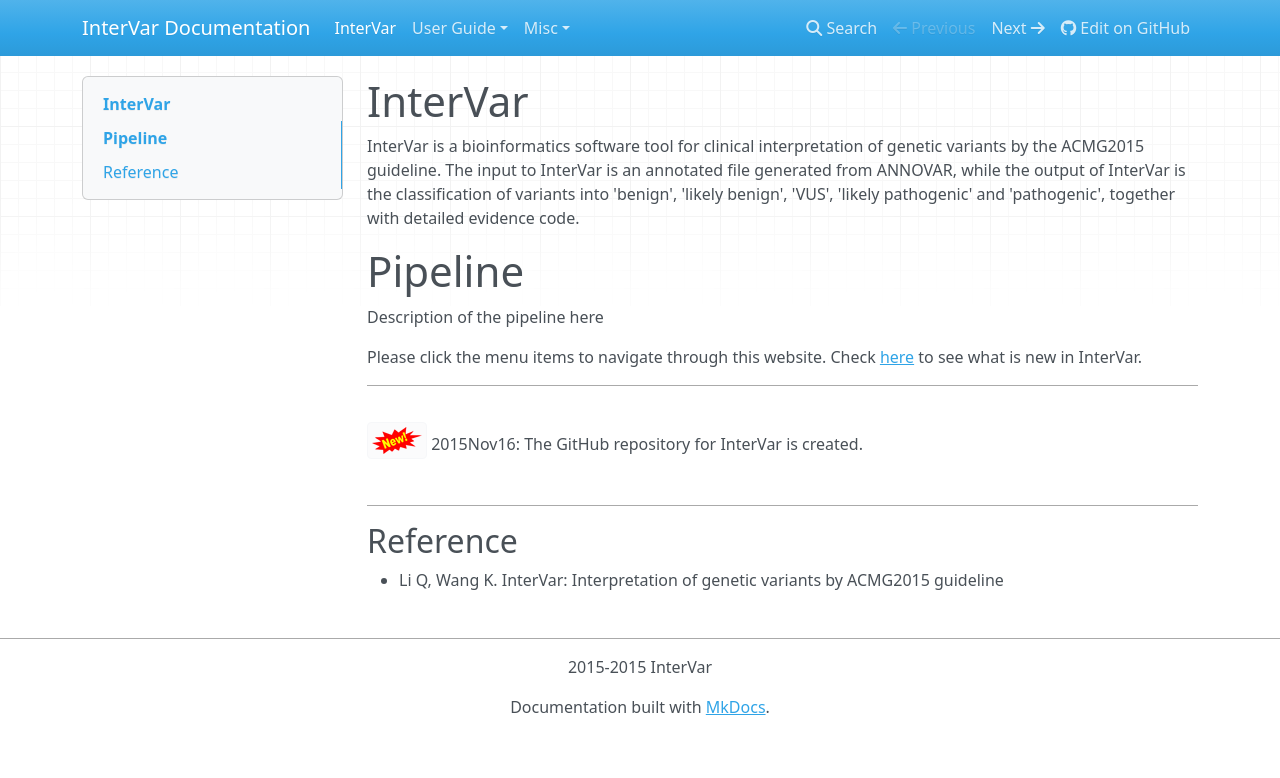
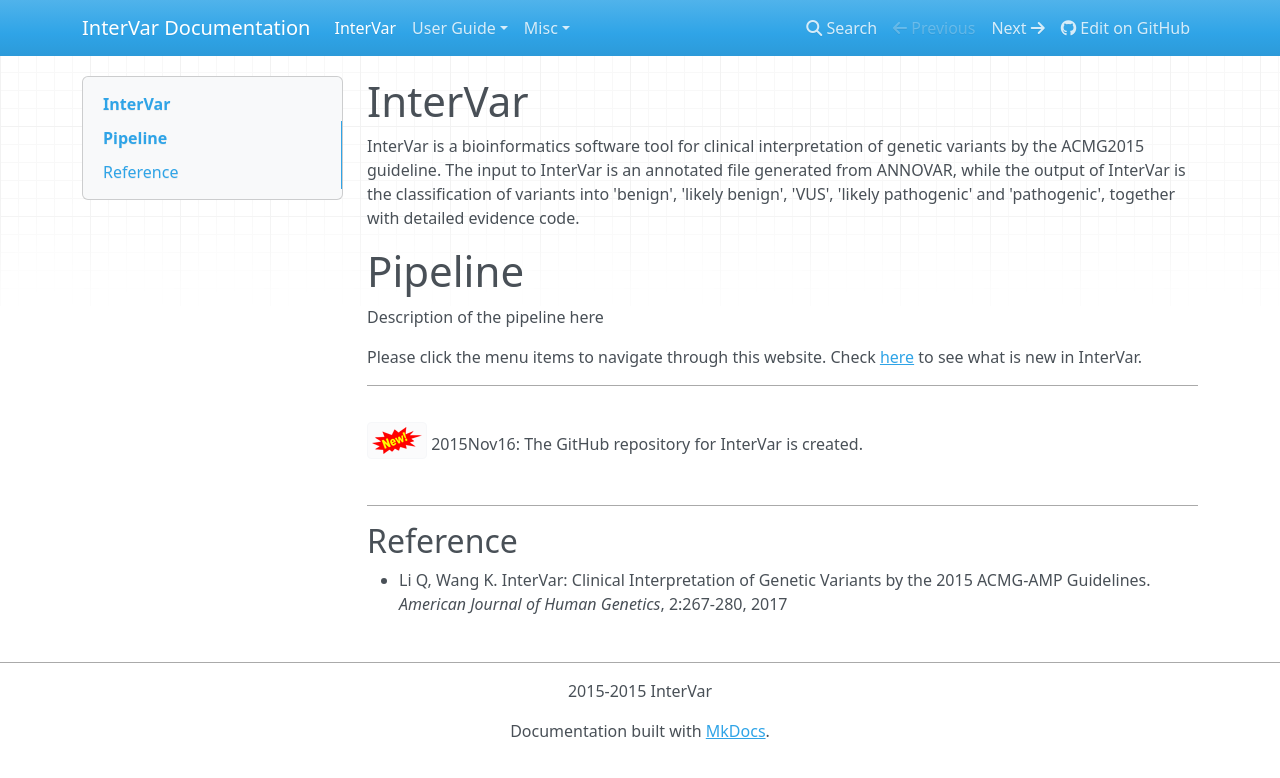
Before and after one commit to WGLab/InterVar, an MkDocs documentation site: the page built from docs/index.md, in a window 1280 px wide. Shown: the top 778 px of the page. Built offline with MkDocs 1.6.1, drawn with Linux system fonts in a browser that asks for light colours; nearby versions of some CDN libraries; old or Windows-style settings are respelled for this version of MkDocs.

Commit message:
Update index.md

```diff
--- a/docs/index.md
+++ b/docs/index.md
@@ -17,4 +17,4 @@
 
 ## Reference
 
-- Li Q, Wang K. InterVar: Interpretation of genetic variants by ACMG2015 guideline
+- Li Q, Wang K. InterVar: Clinical Interpretation of Genetic Variants by the 2015 ACMG-AMP Guidelines. _American Journal of Human Genetics_, 2:267-280, 2017
```
